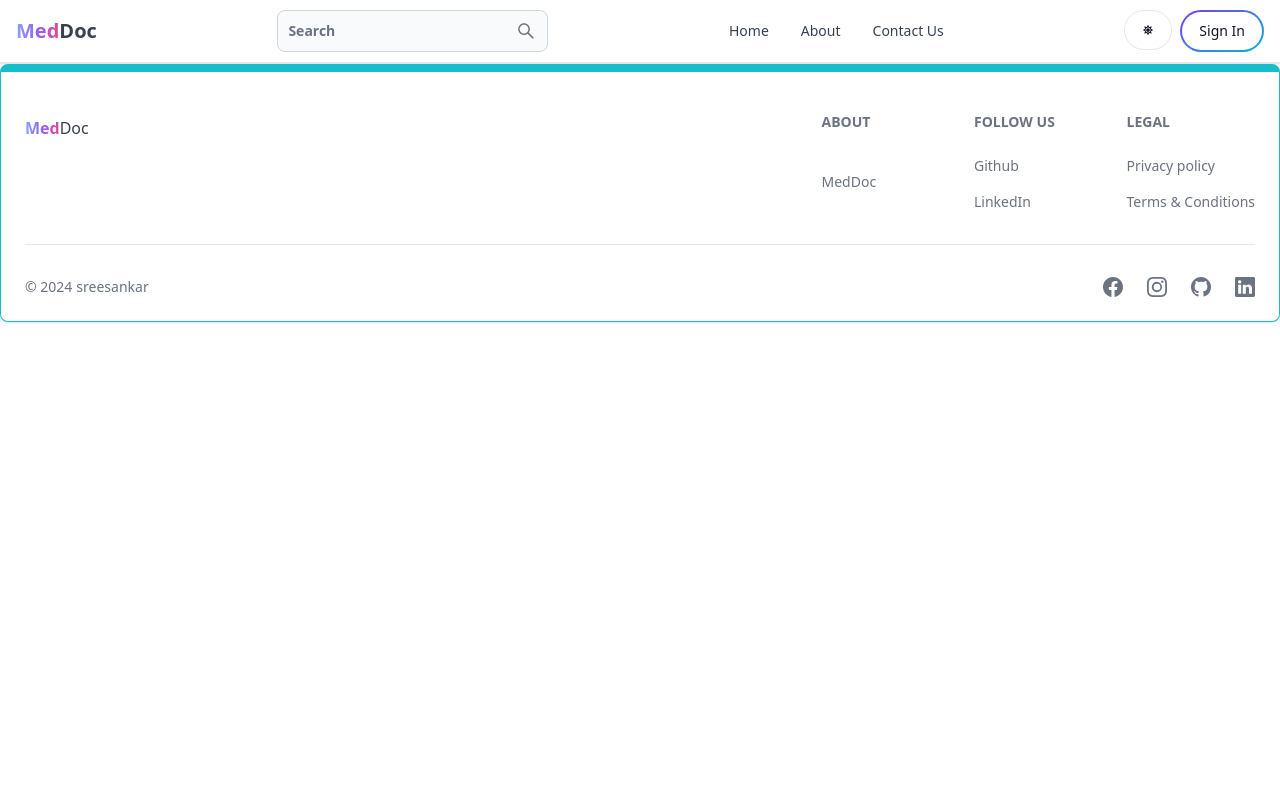
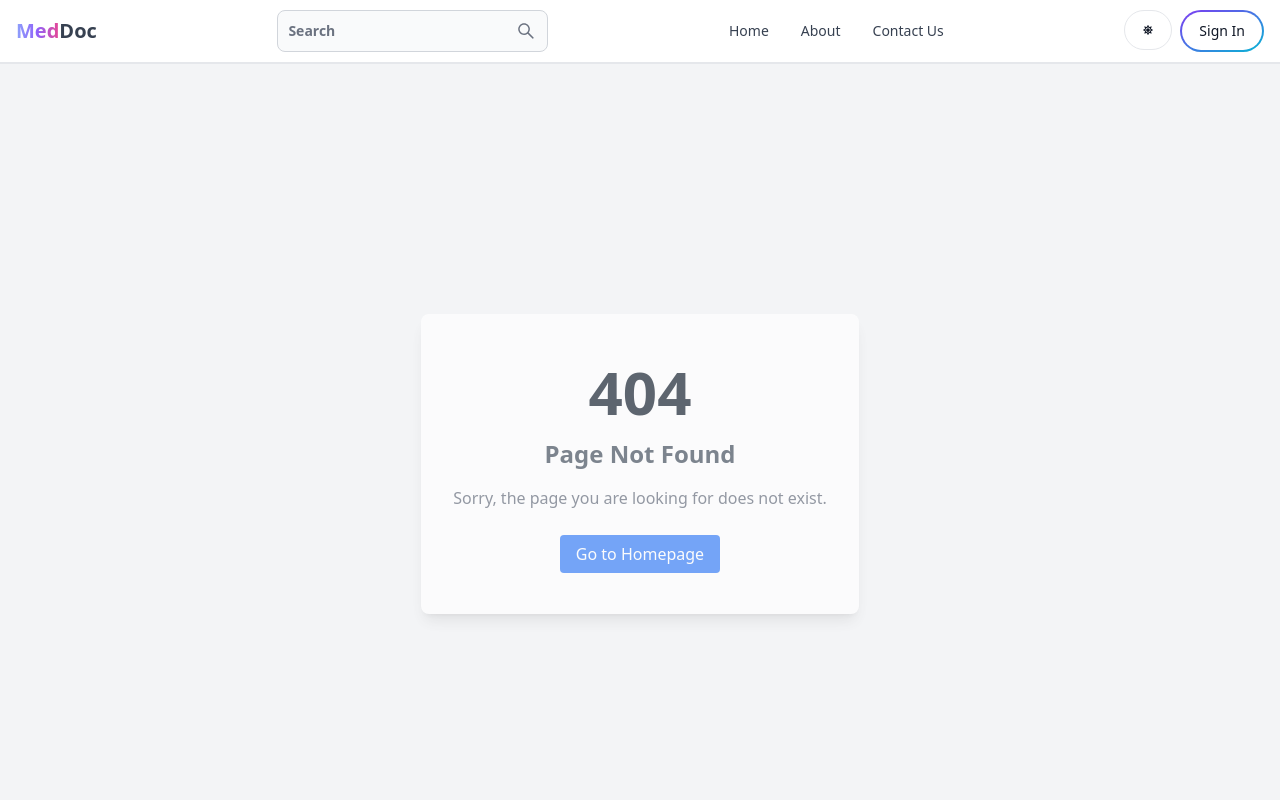
Before and after one commit to sreesansree/MedDoc-Frontend, a React (Vite) app: page /user in a window 1280 px wide. Shown: the top 800 px of the page. Built offline with nearby package versions, Linux system fonts and the light colour scheme; no server answers.

Commit message:
Not Found page completed

```diff
--- a/package.json
+++ b/package.json
@@ -20,6 +20,7 @@
     "react-icons": "^5.2.1",
     "react-redux": "^9.1.2",
     "react-router-dom": "^6.24.1",
+    "react-spring": "^9.7.4",
     "react-toastify": "^10.0.5",
     "redux-persist": "^6.0.0"
   },
--- a/src/App.jsx
+++ b/src/App.jsx
@@ -14,10 +14,10 @@ export default function App() {
     <div>
       <Router>
         <Routes>
-          <Route path="/*" element={<AuthRoute />} />
           <Route path="/user/*" element={<UserRoute />} />
           <Route path="/admin/*" element={<AdminRoute />} />
           <Route path="/doctor/*" element={<DoctorRoute />} />
+          <Route path="/*" element={<AuthRoute />} />
           <Route path="*" element={<NotFound />} />
         </Routes>
       </Router>
--- a/src/component/notFound/NotFound.jsx
+++ b/src/component/notFound/NotFound.jsx
@@ -1,10 +1,50 @@
 import React from "react";
+import { Link } from "react-router-dom";
+import { useSpring, animated } from "react-spring";
 
 function NotFound() {
+  const fadeIn = useSpring({
+    from: { opacity: 0 },
+    to: { opacity: 1 },
+    config: { duration: 8000 },
+  });
+
+  const slideIn = useSpring({
+    from: { transform: "translateY(-100px)" },
+    to: { transform: "translateY(0)" },
+    config: { tension: 170, friction: 26 },
+  });
+
   return (
-    <div>
-      <h1>404 - Page Not Found</h1>
-      <p>Sorry, the page you are looking for does not exist.</p>
+    <div className="flex items-center justify-center min-h-screen bg-gray-100 dark:bg-gray-900">
+      <animated.div
+        style={fadeIn}
+        className="px-8 py-12 mx-4 bg-white shadow-lg rounded-lg sm:mx-auto sm:max-w-lg text-center"
+      >
+        <animated.h1
+          style={slideIn}
+          className="text-6xl font-bold text-gray-800 mb-4"
+        >
+          404
+        </animated.h1>
+        <animated.h2
+          style={slideIn}
+          className="text-2xl font-semibold text-gray-600 mb-4"
+        >
+          Page Not Found
+        </animated.h2>
+        <animated.p style={slideIn} className="text-gray-500 mb-8">
+          Sorry, the page you are looking for does not exist.
+        </animated.p>
+        <animated.div style={slideIn}>
+          <Link
+            to="/"
+            className="px-4 py-2 text-white bg-blue-500 rounded hover:bg-blue-600 transition duration-200"
+          >
+            Go to Homepage
+          </Link>
+        </animated.div>
+      </animated.div>
     </div>
   );
 }
--- a/src/routes/AdminRoute.jsx
+++ b/src/routes/AdminRoute.jsx
@@ -3,6 +3,7 @@ import { AdminHome, AdminLogin, AdminDashboard } from "../pages/admin/index";
 import { Routes, Route } from "react-router-dom";
 import AdminAuth from "../component/Auth/AdminAuth";
 import AdminHeader from "../component/admin/adminHeader";
+import NotFound from "../component/notFound/NotFound";
 
 export default function AdminRoute() {
   return (
@@ -11,9 +12,10 @@ export default function AdminRoute() {
       <Routes>
         <Route path="login" element={<AdminLogin />} />
         <Route element={<AdminAuth />}>
-          <Route path="" element={<AdminHome />} />
           <Route path="dashboard" element={<AdminDashboard />} />
         </Route>
+        <Route path="/" element={<AdminHome />} />
+        <Route path="*" element={<NotFound />} />
       </Routes>
     </>
   );
--- a/src/routes/AuthRoute.jsx
+++ b/src/routes/AuthRoute.jsx
@@ -12,13 +12,13 @@ import Dashboard from "../pages/Dashboard";
 import PrivateRoute from "../component/dashboard/PrivateRoute";
 import ForgetPassword from "../component/common/ForgetPassword";
 import CompletePasswordReset from "../component/common/CompletePasswordReset";
+import NotFound from "../component/notFound/NotFound";
 
 function AuthRoute() {
   return (
     <>
       <NavBar />
       <Routes>
-        <Route path="" element={<Landingpage />} />
         <Route path="signup" element={<SignUp />} />
         <Route path="signin" element={<SignIn />} />
         <Route path="verify_otp" element={<OTP />} />
@@ -35,6 +35,8 @@ function AuthRoute() {
         <Route element={<PrivateRoute />}>
           <Route path="dashboard" element={<Dashboard />} />
         </Route>
+        <Route path="" element={<Landingpage />} />
+        <Route path="*" element={<NotFound />} />
       </Routes>
       <FooterCom />
     </>
--- a/src/routes/DoctorRoute.jsx
+++ b/src/routes/DoctorRoute.jsx
@@ -9,6 +9,7 @@ import FooterCom from "../component/pageVerify/FooterCom";
 import DoctorAuth from "../component/Auth/DoctorAuth";
 import ForgetPassword from "../component/common/ForgetPassword";
 import CompletePasswordReset from "../component/common/CompletePasswordReset";
+import NotFound from "../component/notFound/NotFound";
 
 export default function DoctorRoute() {
   return (
@@ -29,6 +30,7 @@ export default function DoctorRoute() {
         <Route element={<DoctorAuth />}>
           <Route path="" element={<DocHome />} />
         </Route>
+        <Route path="*" element={<NotFound />} />
       </Routes>
       <FooterCom />
     </>
--- a/src/routes/UserRoute.jsx
+++ b/src/routes/UserRoute.jsx
@@ -10,6 +10,7 @@ import DoctorsList from "../pages/user/DoctorsList";
 import FooterCom from "../component/pageVerify/FooterCom";
 import NavBar from "../component/pageVerify/NavBar";
 import PrivateRoute from "../component/dashboard/PrivateRoute";
+import NotFound from "../component/notFound/NotFound";
 
 export default function UserRoute() {
   return (
@@ -23,6 +24,7 @@ export default function UserRoute() {
         <Route element={<PrivateRoute />}>
           <Route path="doctors-list" element={<DoctorsList />} />
         </Route>
+        <Route path="*" element={<NotFound />} />
       </Routes>
       <FooterCom />
     </>
```
Also changed, not shown: 1 other file (tests, documents, lock files or other folders).
